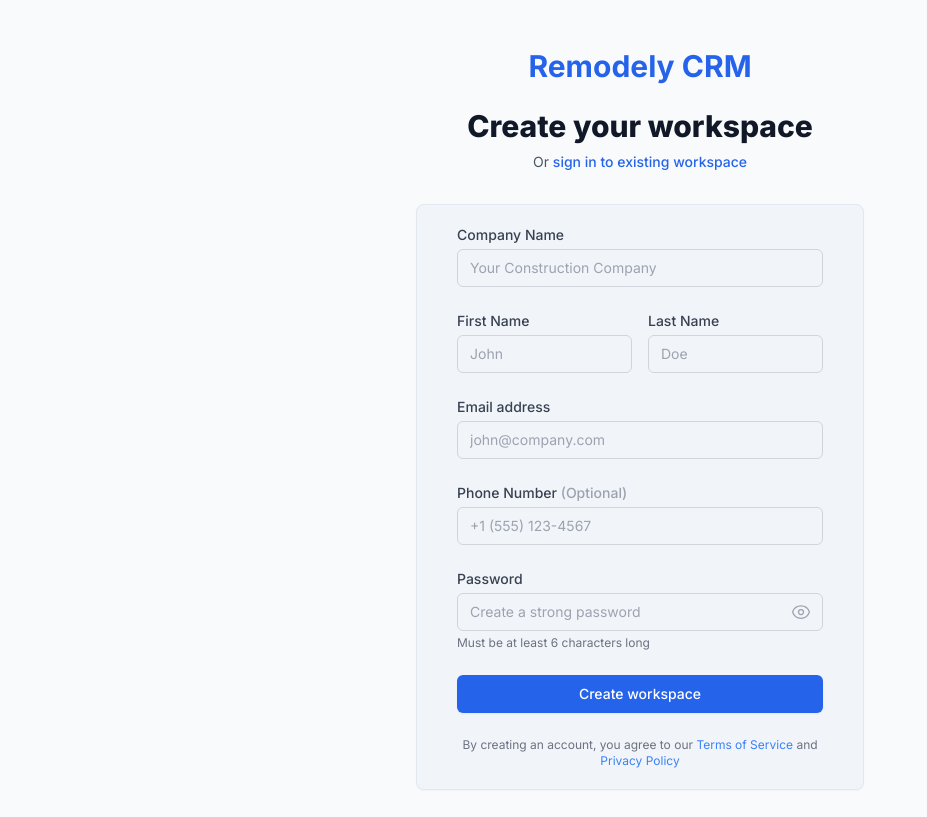
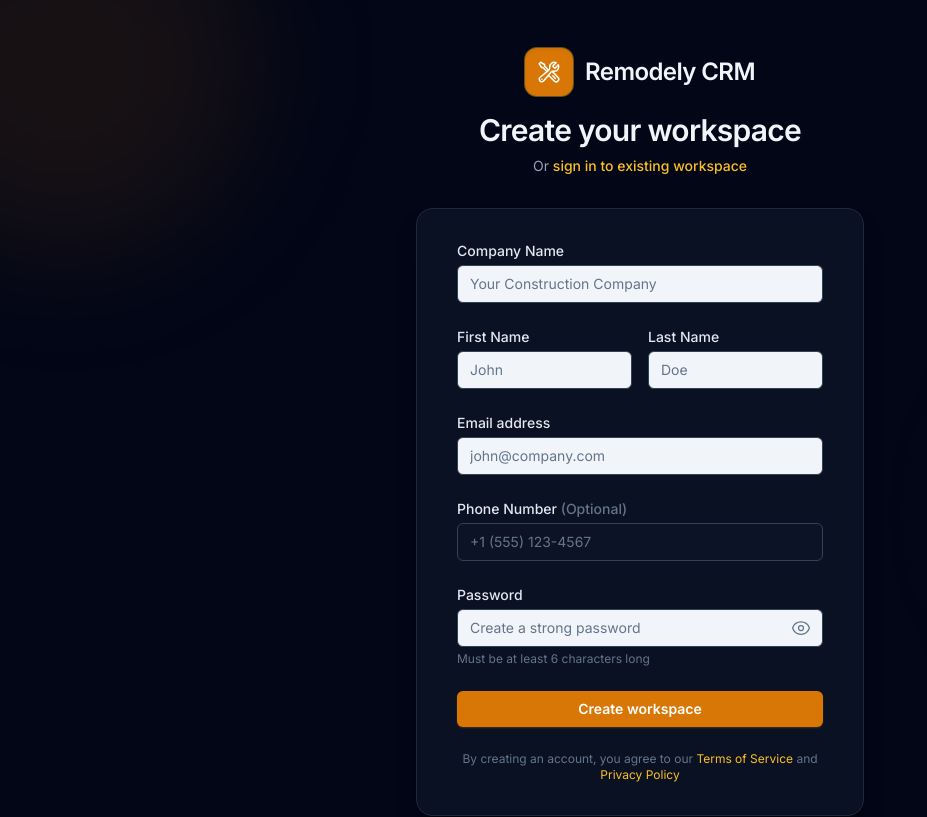
Before and after one commit to SGK112/CRM, a Next.js app in the folder apps/frontend/: page /auth/register in a window 1280 px wide. Shown: the top 817 px of the page, without its empty margins (0-927 px from the left). Built offline with nearby package versions, Linux system fonts and the light colour scheme.

Commit message:
fix(auth): force dynamic rendering to bypass stale cached pages

```diff
--- a/apps/frontend/src/app/auth/forgot-password/page.tsx
+++ b/apps/frontend/src/app/auth/forgot-password/page.tsx
@@ -1,4 +1,5 @@
 'use client';
+export const dynamic = 'force-dynamic';
 
 import { useState } from 'react';
 import { useRouter } from 'next/navigation';
--- a/apps/frontend/src/app/auth/login/page.tsx
+++ b/apps/frontend/src/app/auth/login/page.tsx
@@ -1,9 +1,10 @@
 'use client'
+export const dynamic = 'force-dynamic';
 
 import { useState } from 'react'
 import Link from 'next/link'
 import { useRouter } from 'next/navigation'
-import { EyeIcon, EyeSlashIcon } from '@heroicons/react/24/outline'
+import { EyeIcon, EyeSlashIcon, WrenchScrewdriverIcon } from '@heroicons/react/24/outline'
 
 export default function LoginPage() {
   const [email, setEmail] = useState('')
@@ -47,33 +48,40 @@ export default function LoginPage() {
   }
 
   return (
-    <div className="min-h-screen flex flex-col justify-center py-12 sm:px-6 lg:px-8 bg-[var(--bg)] transition-colors">
+  <div className="min-h-screen bg-slate-950 text-slate-100 flex flex-col justify-center py-12 sm:px-6 lg:px-8 relative overflow-hidden">
+      <div className="pointer-events-none select-none absolute -top-32 -left-32 h-96 w-96 rounded-full bg-amber-600/10 blur-3xl" />
+      <div className="pointer-events-none select-none absolute top-1/3 -right-40 h-[28rem] w-[28rem] rounded-full bg-amber-500/5 blur-3xl" />
       <div className="sm:mx-auto sm:w-full sm:max-w-md">
-        <div className="flex justify-center">
-          <h1 className="text-3xl font-bold text-blue-600">Remodely CRM</h1>
+        <div className="flex justify-center mb-2">
+          <div className="flex items-center gap-3">
+            <div className="h-12 w-12 rounded-xl bg-amber-600 flex items-center justify-center shadow-inner ring-1 ring-amber-400/40">
+              <WrenchScrewdriverIcon className="h-6 w-6 text-white" />
+            </div>
+            <span className="text-2xl font-semibold tracking-tight text-slate-100">Remodely CRM</span>
+          </div>
         </div>
-  <h2 className="mt-6 text-center text-3xl font-extrabold text-gray-900 dark:text-[var(--text)]">
+        <h2 className="mt-4 text-center text-3xl font-semibold tracking-tight text-slate-100">
           Sign in to your account
         </h2>
-  <p className="mt-2 text-center text-sm text-gray-600 dark:text-[var(--text-dim)]">
+        <p className="mt-2 text-center text-sm text-slate-400">
           Or{' '}
-          <Link href="/auth/register" className="font-medium text-blue-600 hover:text-blue-500">
+          <Link href="/auth/register" className="font-medium text-amber-400 hover:text-amber-300 transition-colors">
             create a new workspace
           </Link>
         </p>
       </div>
 
       <div className="mt-8 sm:mx-auto sm:w-full sm:max-w-md">
-        <div className="py-8 px-4 shadow sm:rounded-lg sm:px-10 card bg-[var(--surface-2)] border border-token">
+        <div className="relative py-8 px-5 sm:px-10 rounded-2xl border border-slate-800 bg-slate-900/70 backdrop-blur-sm shadow-xl shadow-black/40">
           <form className="space-y-6" onSubmit={handleSubmit}>
             {error && (
-              <div className="bg-red-50 dark:bg-red-500/10 border border-red-200 dark:border-red-500/40 text-red-600 dark:text-red-400 px-4 py-3 rounded-md">
+              <div className="bg-red-500/10 border border-red-500/40 text-red-300 px-4 py-3 rounded-md text-sm">
                 {error}
               </div>
             )}
 
             <div>
-              <label htmlFor="email" className="block text-sm font-medium text-gray-700 dark:text-[var(--text-dim)]">
+              <label htmlFor="email" className="block text-sm font-medium text-slate-200">
                 Email address
               </label>
               <div className="mt-1">
@@ -85,14 +93,14 @@ export default function LoginPage() {
                   required
                   value={email}
                   onChange={(e) => setEmail(e.target.value)}
-                  className="appearance-none block w-full px-3 py-2 border rounded-md placeholder-gray-400 focus:outline-none focus:ring-blue-500 focus:border-blue-500 sm:text-sm bg-[var(--input-bg)] border-gray-300 dark:border-[var(--border)] text-[var(--text)]"
+                  className="appearance-none block w-full px-3 py-2 rounded-md bg-slate-900/60 border border-slate-700 placeholder-slate-500 text-slate-100 focus:outline-none focus:ring-2 focus:ring-amber-500/60 focus:border-amber-500/60 sm:text-sm transition"
                   placeholder="Enter your email"
                 />
               </div>
             </div>
 
             <div>
-              <label htmlFor="password" className="block text-sm font-medium text-gray-700 dark:text-[var(--text-dim)]">
+              <label htmlFor="password" className="block text-sm font-medium text-slate-200">
                 Password
               </label>
               <div className="mt-1 relative">
@@ -104,7 +112,7 @@ export default function LoginPage() {
                   required
                   value={password}
                   onChange={(e) => setPassword(e.target.value)}
-                  className="appearance-none block w-full px-3 py-2 pr-10 border rounded-md placeholder-gray-400 focus:outline-none focus:ring-blue-500 focus:border-blue-500 sm:text-sm bg-[var(--input-bg)] border-gray-300 dark:border-[var(--border)] text-[var(--text)]"
+                  className="appearance-none block w-full px-3 py-2 pr-10 rounded-md bg-slate-900/60 border border-slate-700 placeholder-slate-500 text-slate-100 focus:outline-none focus:ring-2 focus:ring-amber-500/60 focus:border-amber-500/60 sm:text-sm transition"
                   placeholder="Enter your password"
                 />
                 <button
@@ -113,9 +121,9 @@ export default function LoginPage() {
                   onClick={() => setShowPassword(!showPassword)}
                 >
                   {showPassword ? (
-                    <EyeSlashIcon className="h-5 w-5 text-gray-400 dark:text-[var(--text-dim)]" />
+                    <EyeSlashIcon className="h-5 w-5 text-slate-500" />
                   ) : (
-                    <EyeIcon className="h-5 w-5 text-gray-400 dark:text-[var(--text-dim)]" />
+                    <EyeIcon className="h-5 w-5 text-slate-500" />
                   )}
                 </button>
               </div>
@@ -127,15 +135,15 @@ export default function LoginPage() {
                   id="remember-me"
                   name="remember-me"
                   type="checkbox"
-                  className="h-4 w-4 text-blue-600 focus:ring-blue-500 border-gray-300 rounded"
+                  className="h-4 w-4 text-amber-600 focus:ring-amber-500/60 border-slate-600 rounded bg-slate-800"
                 />
-                <label htmlFor="remember-me" className="ml-2 block text-sm text-gray-900 dark:text-[var(--text)]">
+                <label htmlFor="remember-me" className="ml-2 block text-sm text-slate-300">
                   Remember me
                 </label>
               </div>
 
               <div className="text-sm">
-                <Link href="/auth/forgot-password" className="font-medium text-blue-500 hover:text-blue-400">
+                <Link href="/auth/forgot-password" className="font-medium text-amber-400 hover:text-amber-300 transition-colors">
                   Forgot your password?
                 </Link>
               </div>
@@ -145,7 +153,7 @@ export default function LoginPage() {
               <button
                 type="submit"
                 disabled={isLoading}
-                className="w-full flex justify-center py-2 px-4 border border-transparent rounded-md shadow-sm text-sm font-medium text-white bg-blue-600 hover:bg-blue-700 focus:outline-none focus:ring-2 focus:ring-blue-500 disabled:opacity-50 disabled:cursor-not-allowed"
+                className="w-full flex justify-center py-2 px-4 rounded-md shadow-sm text-sm font-semibold text-white bg-amber-600 hover:bg-amber-500 focus:outline-none focus:ring-2 focus:ring-amber-500/70 disabled:opacity-50 disabled:cursor-not-allowed shadow-amber-600/30"
               >
                 {isLoading ? 'Signing in...' : 'Sign in'}
               </button>
@@ -158,14 +166,14 @@ export default function LoginPage() {
                 <div className="w-full border-t border-gray-300" />
               </div>
               <div className="relative flex justify-center text-sm">
-                <span className="px-2 bg-white dark:bg-[var(--surface-2)] text-gray-500 dark:text-[var(--text-dim)]">Or continue with</span>
+                <span className="px-2 bg-slate-900/70 text-slate-400">Or continue with</span>
               </div>
             </div>
 
             <div className="mt-6">
               <button
                 onClick={() => window.location.href = `${process.env.NEXT_PUBLIC_API_URL}/auth/google`}
-                className="w-full flex justify-center items-center py-2 px-4 border rounded-md shadow-sm text-sm font-medium bg-white dark:bg-[var(--surface-2)] dark:text-[var(--text)] text-gray-700 hover:bg-gray-50 dark:hover:bg-[var(--surface-3)] border-gray-300 dark:border-[var(--border)] focus:outline-none focus:ring-2 focus:ring-blue-500"
+                className="w-full flex justify-center items-center gap-2 py-2 px-4 rounded-md text-sm font-medium bg-white text-slate-800 hover:bg-slate-50 border border-slate-300 shadow-sm focus:outline-none focus:ring-2 focus:ring-amber-500/60 transition"
               >
                 <svg className="w-5 h-5 mr-2" viewBox="0 0 24 24">
                   <path fill="#4285F4" d="M22.56 12.25c0-.78-.07-1.53-.2-2.25H12v4.26h5.92c-.26 1.37-1.04 2.53-2.21 3.31v2.77h3.57c2.08-1.92 3.28-4.74 3.28-8.09z"/>
@@ -181,17 +189,17 @@ export default function LoginPage() {
           <div className="mt-6">
             <div className="relative">
               <div className="absolute inset-0 flex items-center">
-                <div className="w-full border-t border-gray-300" />
+                <div className="w-full border-t border-slate-700" />
               </div>
               <div className="relative flex justify-center text-sm">
-                <span className="px-2 bg-white dark:bg-[var(--surface-2)] text-gray-500 dark:text-[var(--text-dim)]">New to Remodely CRM?</span>
+                <span className="px-2 bg-slate-900/70 text-slate-400">New to Remodely CRM?</span>
               </div>
             </div>
 
             <div className="mt-6">
               <Link
                 href="/auth/register"
-                className="w-full flex justify-center py-2 px-4 border rounded-md shadow-sm text-sm font-medium bg-white dark:bg-[var(--surface-2)] dark:text-[var(--text)] text-gray-700 hover:bg-gray-50 dark:hover:bg-[var(--surface-3)] border-gray-300 dark:border-[var(--border)] focus:outline-none focus:ring-2 focus:ring-blue-500"
+                className="w-full flex justify-center py-2 px-4 rounded-md text-sm font-medium text-slate-100 bg-slate-800/60 hover:bg-slate-800 border border-slate-700 hover:border-amber-500/50 focus:outline-none focus:ring-2 focus:ring-amber-500/60 transition"
               >
                 Create new workspace
               </Link>
--- a/apps/frontend/src/app/auth/register/page.tsx
+++ b/apps/frontend/src/app/auth/register/page.tsx
@@ -1,9 +1,10 @@
 'use client'
+export const dynamic = 'force-dynamic';
 
 import { useState } from 'react'
 import Link from 'next/link'
 import { useRouter } from 'next/navigation'
-import { EyeIcon, EyeSlashIcon } from '@heroicons/react/24/outline'
+import { EyeIcon, EyeSlashIcon, WrenchScrewdriverIcon } from '@heroicons/react/24/outline'
 
 export default function RegisterPage() {
   const [formData, setFormData] = useState({
@@ -60,33 +61,40 @@ export default function RegisterPage() {
   }
 
   return (
-    <div className="min-h-screen flex flex-col justify-center py-12 sm:px-6 lg:px-8 bg-[var(--bg)] transition-colors">
+  <div className="min-h-screen bg-slate-950 text-slate-100 flex flex-col justify-center py-12 sm:px-6 lg:px-8 relative overflow-hidden">
+      <div className="pointer-events-none select-none absolute -top-32 -left-32 h-96 w-96 rounded-full bg-amber-600/10 blur-3xl" />
+      <div className="pointer-events-none select-none absolute top-1/3 -right-40 h-[28rem] w-[28rem] rounded-full bg-amber-500/5 blur-3xl" />
       <div className="sm:mx-auto sm:w-full sm:max-w-md">
-        <div className="flex justify-center">
-          <h1 className="text-3xl font-bold text-blue-600">Remodely CRM</h1>
+        <div className="flex justify-center mb-2">
+          <div className="flex items-center gap-3">
+            <div className="h-12 w-12 rounded-xl bg-amber-600 flex items-center justify-center shadow-inner ring-1 ring-amber-400/40">
+              <WrenchScrewdriverIcon className="h-6 w-6 text-white" />
+            </div>
+            <span className="text-2xl font-semibold tracking-tight text-slate-100">Remodely CRM</span>
+          </div>
         </div>
-  <h2 className="mt-6 text-center text-3xl font-extrabold text-gray-900 dark:text-[var(--text)]">
+        <h2 className="mt-4 text-center text-3xl font-semibold tracking-tight text-slate-100">
           Create your workspace
         </h2>
-  <p className="mt-2 text-center text-sm text-gray-600 dark:text-[var(--text-dim)]">
+        <p className="mt-2 text-center text-sm text-slate-400">
           Or{' '}
-          <Link href="/auth/login" className="font-medium text-blue-600 hover:text-blue-500">
+          <Link href="/auth/login" className="font-medium text-amber-400 hover:text-amber-300 transition-colors">
             sign in to existing workspace
           </Link>
         </p>
       </div>
 
-      <div className="mt-8 sm:mx-auto sm:w-full sm:max-w-md">
-        <div className="py-8 px-4 shadow sm:rounded-lg sm:px-10 card bg-[var(--surface-2)] border border-token">
+  <div className="mt-8 sm:mx-auto sm:w-full sm:max-w-md">
+    <div className="relative py-8 px-5 sm:px-10 rounded-2xl border border-slate-800 bg-slate-900/70 backdrop-blur-sm shadow-xl shadow-black/40">
           <form className="space-y-6" onSubmit={handleSubmit}>
             {error && (
-              <div className="bg-red-50 dark:bg-red-500/10 border border-red-200 dark:border-red-500/40 text-red-600 dark:text-red-400 px-4 py-3 rounded-md">
+      <div className="bg-red-500/10 border border-red-500/40 text-red-300 px-4 py-3 rounded-md text-sm">
                 {error}
               </div>
             )}
 
             <div>
-              <label htmlFor="workspaceName" className="block text-sm font-medium text-gray-700 dark:text-[var(--text-dim)]">
+        <label htmlFor="workspaceName" className="block text-sm font-medium text-slate-200">
                 Company Name
               </label>
               <div className="mt-1">
@@ -97,7 +105,7 @@ export default function RegisterPage() {
                   required
                   value={formData.workspaceName}
                   onChange={handleChange}
-                  className="appearance-none block w-full px-3 py-2 border rounded-md placeholder-gray-400 focus:outline-none focus:ring-blue-500 focus:border-blue-500 sm:text-sm bg-[var(--input-bg)] border-gray-300 dark:border-[var(--border)] text-[var(--text)]"
+          className="appearance-none block w-full px-3 py-2 rounded-md bg-slate-900/60 border border-slate-700 placeholder-slate-500 text-slate-100 focus:outline-none focus:ring-2 focus:ring-amber-500/60 focus:border-amber-500/60 sm:text-sm transition"
                   placeholder="Your Construction Company"
                 />
               </div>
@@ -105,7 +113,7 @@ export default function RegisterPage() {
 
             <div className="grid grid-cols-2 gap-4">
               <div>
-                <label htmlFor="firstName" className="block text-sm font-medium text-gray-700 dark:text-[var(--text-dim)]">
+        <label htmlFor="firstName" className="block text-sm font-medium text-slate-200">
                   First Name
                 </label>
                 <div className="mt-1">
@@ -116,14 +124,14 @@ export default function RegisterPage() {
                     required
                     value={formData.firstName}
                     onChange={handleChange}
-                    className="appearance-none block w-full px-3 py-2 border rounded-md placeholder-gray-400 focus:outline-none focus:ring-blue-500 focus:border-blue-500 sm:text-sm bg-[var(--input-bg)] border-gray-300 dark:border-[var(--border)] text-[var(--text)]"
+          className="appearance-none block w-full px-3 py-2 rounded-md bg-slate-900/60 border border-slate-700 placeholder-slate-500 text-slate-100 focus:outline-none focus:ring-2 focus:ring-amber-500/60 focus:border-amber-500/60 sm:text-sm transition"
                     placeholder="John"
                   />
                 </div>
               </div>
 
               <div>
-                <label htmlFor="lastName" className="block text-sm font-medium text-gray-700 dark:text-[var(--text-dim)]">
+        <label htmlFor="lastName" className="block text-sm font-medium text-slate-200">
                   Last Name
                 </label>
                 <div className="mt-1">
@@ -134,7 +142,7 @@ export default function RegisterPage() {
                     required
                     value={formData.lastName}
                     onChange={handleChange}
-                    className="appearance-none block w-full px-3 py-2 border rounded-md placeholder-gray-400 focus:outline-none focus:ring-blue-500 focus:border-blue-500 sm:text-sm bg-[var(--input-bg)] border-gray-300 dark:border-[var(--border)] text-[var(--text)]"
+          className="appearance-none block w-full px-3 py-2 rounded-md bg-slate-900/60 border border-slate-700 placeholder-slate-500 text-slate-100 focus:outline-none focus:ring-2 focus:ring-amber-500/60 focus:border-amber-500/60 sm:text-sm transition"
                     placeholder="Doe"
                   />
                 </div>
@@ -142,7 +150,7 @@ export default function RegisterPage() {
             </div>
 
             <div>
-              <label htmlFor="email" className="block text-sm font-medium text-gray-700 dark:text-[var(--text-dim)]">
+        <label htmlFor="email" className="block text-sm font-medium text-slate-200">
                 Email address
               </label>
               <div className="mt-1">
@@ -154,15 +162,15 @@ export default function RegisterPage() {
                   required
                   value={formData.email}
                   onChange={handleChange}
-                  className="appearance-none block w-full px-3 py-2 border rounded-md placeholder-gray-400 focus:outline-none focus:ring-blue-500 focus:border-blue-500 sm:text-sm bg-[var(--input-bg)] border-gray-300 dark:border-[var(--border)] text-[var(--text)]"
+          className="appearance-none block w-full px-3 py-2 rounded-md bg-slate-900/60 border border-slate-700 placeholder-slate-500 text-slate-100 focus:outline-none focus:ring-2 focus:ring-amber-500/60 focus:border-amber-500/60 sm:text-sm transition"
                   placeholder="john@company.com"
                 />
               </div>
             </div>
 
             <div>
-              <label htmlFor="phone" className="block text-sm font-medium text-gray-700 dark:text-[var(--text-dim)]">
-                Phone Number <span className="text-gray-400">(Optional)</span>
+              <label htmlFor="phone" className="block text-sm font-medium text-slate-200">
+                Phone Number <span className="text-slate-500">(Optional)</span>
               </label>
               <div className="mt-1">
                 <input
@@ -171,14 +179,14 @@ export default function RegisterPage() {
                   type="tel"
                   value={formData.phone}
                   onChange={handleChange}
-                  className="appearance-none block w-full px-3 py-2 border rounded-md placeholder-gray-400 focus:outline-none focus:ring-blue-500 focus:border-blue-500 sm:text-sm bg-[var(--input-bg)] border-gray-300 dark:border-[var(--border)] text-[var(--text)]"
+                  className="appearance-none block w-full px-3 py-2 rounded-md bg-slate-900/60 border border-slate-700 placeholder-slate-500 text-slate-100 focus:outline-none focus:ring-2 focus:ring-amber-500/60 focus:border-amber-500/60 sm:text-sm transition"
                   placeholder="+1 (555) 123-4567"
                 />
               </div>
             </div>
 
             <div>
-              <label htmlFor="password" className="block text-sm font-medium text-gray-700 dark:text-[var(--text-dim)]">
+              <label htmlFor="password" className="block text-sm font-medium text-slate-200">
                 Password
               </label>
               <div className="mt-1 relative">
@@ -190,7 +198,7 @@ export default function RegisterPage() {
                   required
                   value={formData.password}
                   onChange={handleChange}
-                  className="appearance-none block w-full px-3 py-2 pr-10 border rounded-md placeholder-gray-400 focus:outline-none focus:ring-blue-500 focus:border-blue-500 sm:text-sm bg-[var(--input-bg)] border-gray-300 dark:border-[var(--border)] text-[var(--text)]"
+                  className="appearance-none block w-full px-3 py-2 pr-10 rounded-md bg-slate-900/60 border border-slate-700 placeholder-slate-500 text-slate-100 focus:outline-none focus:ring-2 focus:ring-amber-500/60 focus:border-amber-500/60 sm:text-sm transition"
                   placeholder="Create a strong password"
                 />
                 <button
@@ -199,13 +207,13 @@ export default function RegisterPage() {
                   onClick={() => setShowPassword(!showPassword)}
                 >
                   {showPassword ? (
-                    <EyeSlashIcon className="h-5 w-5 text-gray-400 dark:text-[var(--text-dim)]" />
+                    <EyeSlashIcon className="h-5 w-5 text-slate-500" />
                   ) : (
-                    <EyeIcon className="h-5 w-5 text-gray-400 dark:text-[var(--text-dim)]" />
+                    <EyeIcon className="h-5 w-5 text-slate-500" />
                   )}
                 </button>
               </div>
-              <p className="mt-1 text-xs text-gray-500 dark:text-[var(--text-dim)]">
+              <p className="mt-1 text-xs text-slate-500">
                 Must be at least 6 characters long
               </p>
             </div>
@@ -214,19 +222,19 @@ export default function RegisterPage() {
               <button
                 type="submit"
                 disabled={isLoading}
-                className="w-full flex justify-center py-2 px-4 border border-transparent rounded-md shadow-sm text-sm font-medium text-white bg-blue-600 hover:bg-blue-700 focus:outline-none focus:ring-2 focus:ring-blue-500 disabled:opacity-50 disabled:cursor-not-allowed"
+                className="w-full flex justify-center py-2 px-4 rounded-md shadow-sm text-sm font-semibold text-white bg-amber-600 hover:bg-amber-500 focus:outline-none focus:ring-2 focus:ring-amber-500/70 disabled:opacity-50 disabled:cursor-not-allowed shadow-amber-600/30"
               >
                 {isLoading ? 'Creating workspace...' : 'Create workspace'}
               </button>
             </div>
 
-            <div className="text-xs text-gray-500 dark:text-[var(--text-dim)] text-center">
+            <div className="text-xs text-slate-500 text-center">
               By creating an account, you agree to our{' '}
-              <Link href="/terms" className="text-blue-500 hover:text-blue-400">
+              <Link href="/terms" className="text-amber-400 hover:text-amber-300 transition-colors">
                 Terms of Service
               </Link>{' '}
               and{' '}
-              <Link href="/privacy" className="text-blue-500 hover:text-blue-400">
+              <Link href="/privacy" className="text-amber-400 hover:text-amber-300 transition-colors">
                 Privacy Policy
               </Link>
             </div>
```
